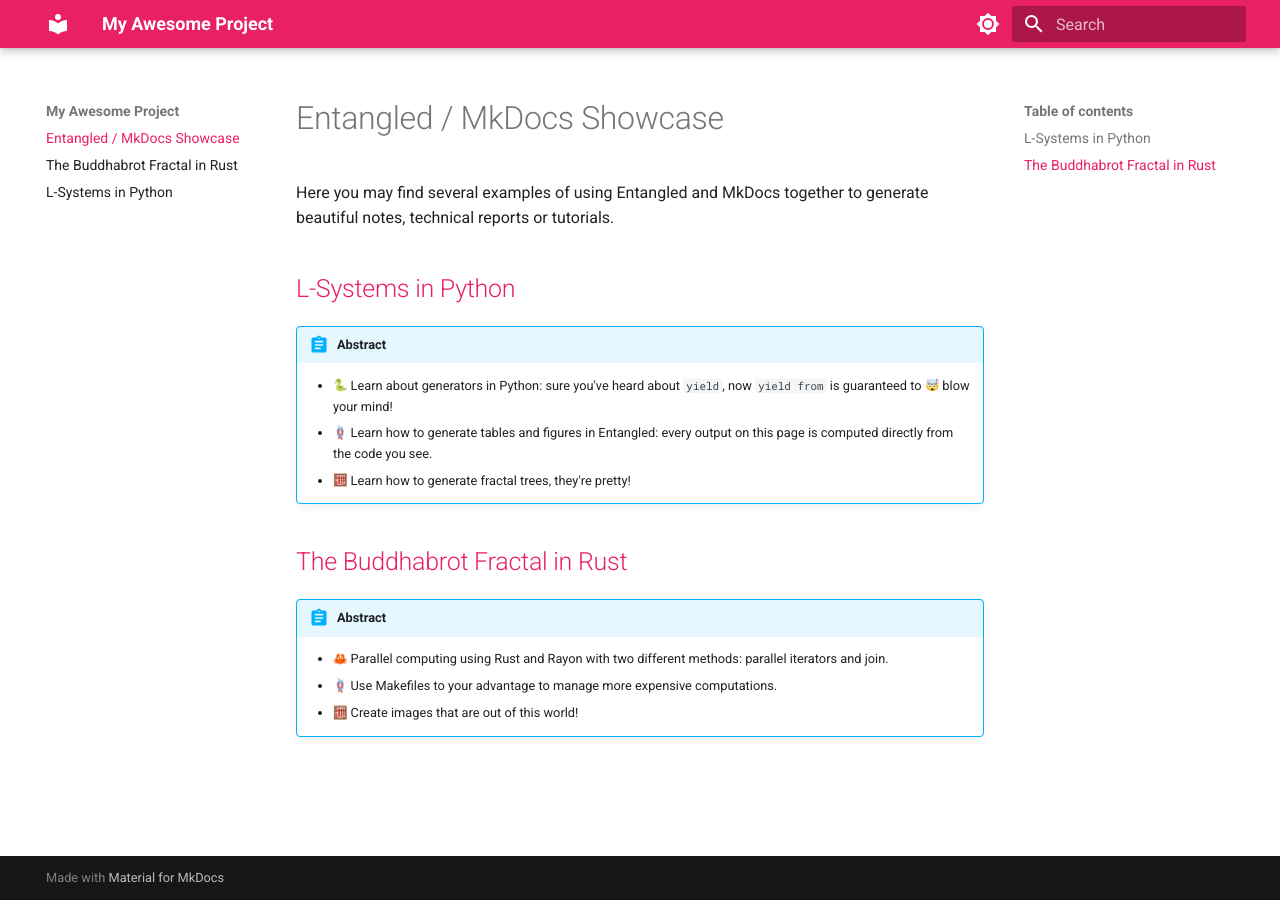
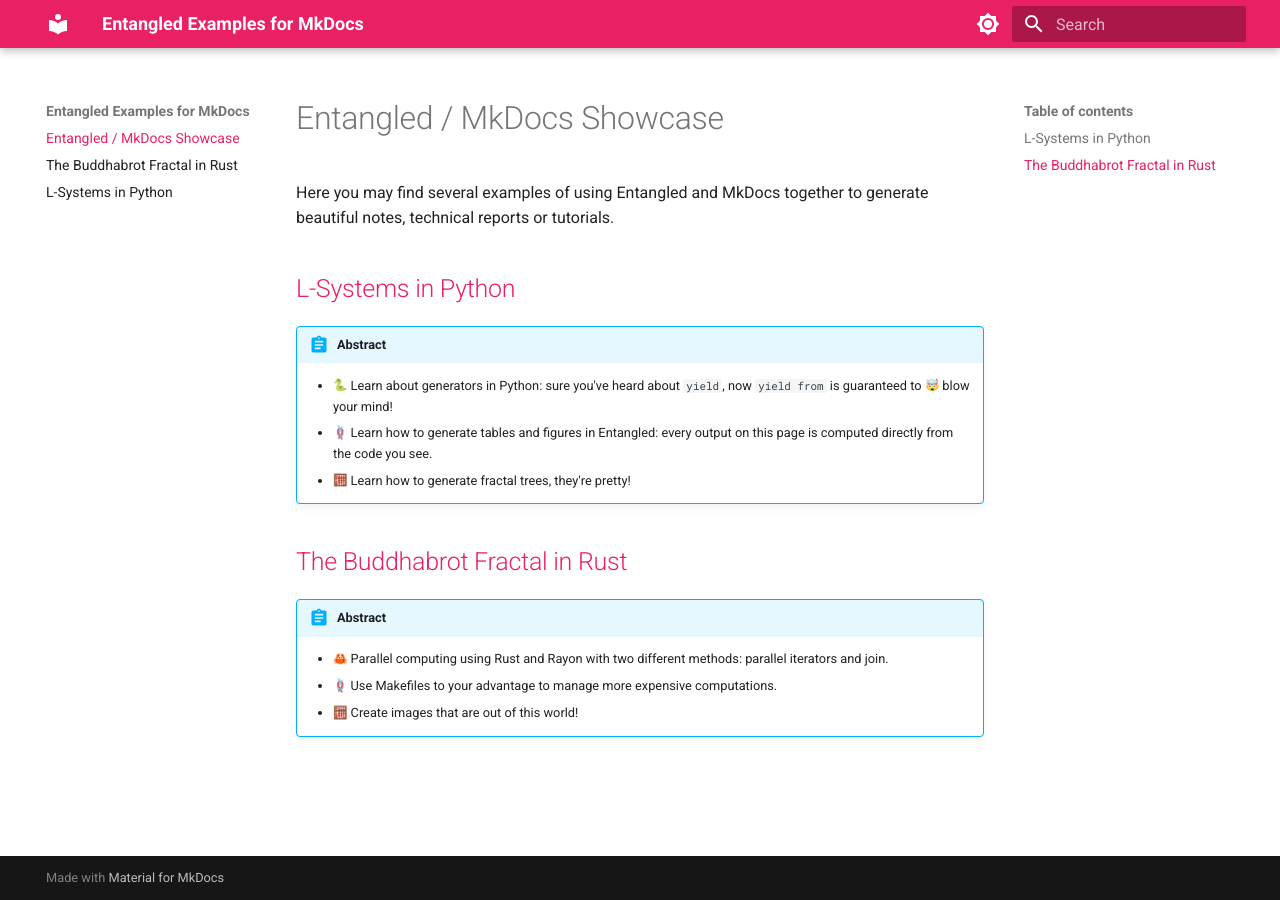
Before and after one commit to entangled/mkdocs-examples, an MkDocs documentation site: the page built from docs/index.md, in a window 1280 px wide. Built offline with MkDocs 1.6.1 and Material for MkDocs 9.7.7, drawn with Linux system fonts in a browser that asks for light colours; emoji names are drawn with the system emoji font.

Commit message:
set title

```diff
--- a/mkdocs.yml
+++ b/mkdocs.yml
@@ -1,6 +1,6 @@
 # yaml-language-server: $schema=https://squidfunk.github.io/mkdocs-material/schema.json
 
-site_name: My Awesome Project
+site_name: Entangled Examples for MkDocs
 
 watch:
   - docs
```
